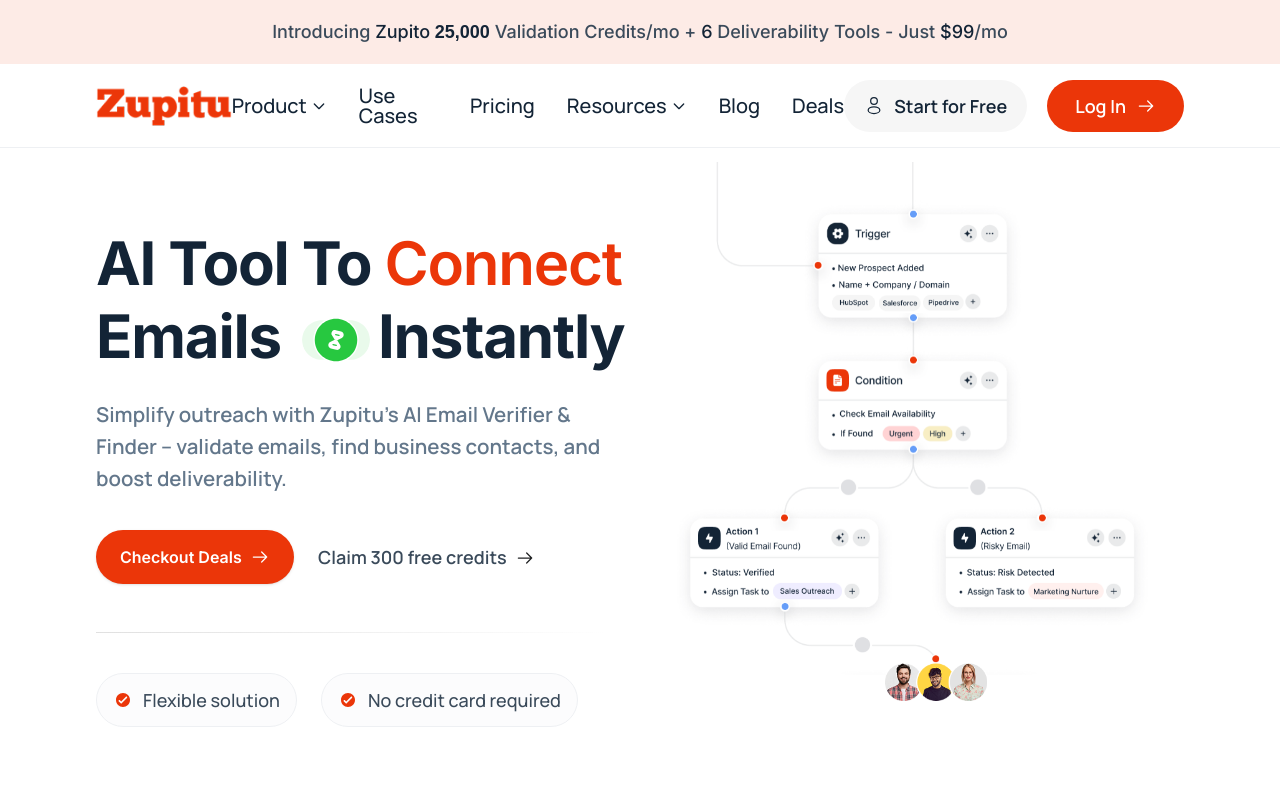
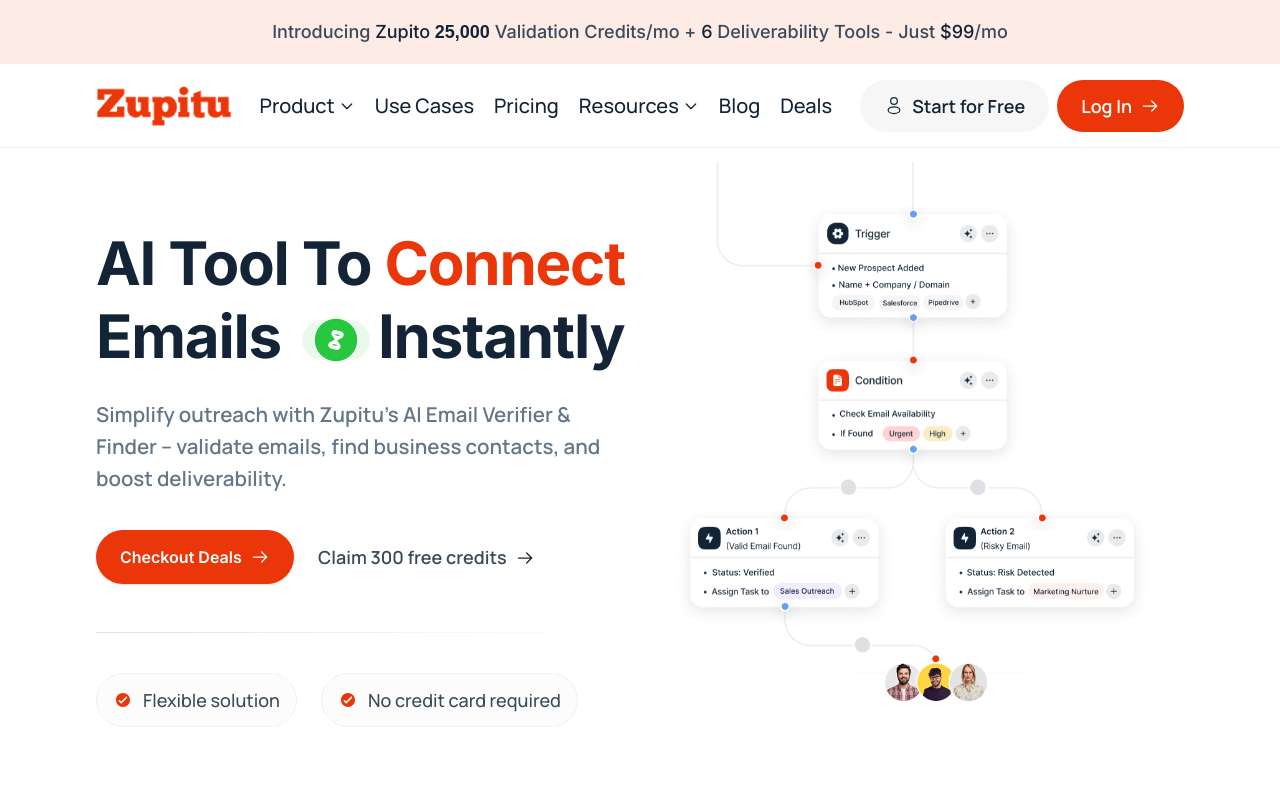
Before and after one commit to itfuturzMaharshi/zupito_website, a React (Vite) app: page / in a window 1280 px wide. Shown: the top 800 px of the page. Built offline with nearby package versions, Linux system fonts and the light colour scheme.

Commit message:
header fix proepr responsive

```diff
--- a/src/components/header/Header.jsx
+++ b/src/components/header/Header.jsx
@@ -53,7 +53,7 @@
           </div>
 
           {/* Desktop Navigation Links */}
-          <nav className="hidden lg:flex items-center gap-6 xl:gap-8 2xl:gap-8 relative">
+          <nav className="hidden lg:flex items-center gap-4 xl:gap-5 2xl:gap-8 relative">
             <div className="relative" ref={dropdownRef}>
               <button
                 onClick={toggleProductDropdown}
@@ -155,15 +155,15 @@
           </nav>
 
           {/* Desktop Action Buttons */}
-          <div className="hidden lg:flex items-center shrink-0 gap-4 md:gap-5">
+          <div className="hidden lg:flex items-center shrink-0 gap-4 md:gap-2">
             {/* Start for Free Button */}
             <button
-              className="flex items-center justify-center transition-colors rounded-[40px] bg-[#F6F6F6] hover:bg-[#EEEEEE]"
+              className="flex px-6 py-4 gap-2 items-center justify-center transition-colors rounded-[40px] bg-[#F6F6F6] hover:bg-[#EEEEEE]"
               style={{
-                minWidth: '160px',
-                height: '52px',
-                padding: '14px 20px',
-                gap: '10px'
+                // minWidth: '160px',
+                // height: '52px',
+                // padding: '14px 20px',
+                // gap: '10px'
               }}
             >
               <img
@@ -181,12 +181,12 @@
 
             {/* Log In Button */}
             <button
-              className="flex items-center justify-center transition-colors rounded-[50px] bg-[#EB3609] hover:bg-[#FF6B35]"
+              className="flex px-6 py-4 gap-2 items-center justify-center transition-colors rounded-[50px] bg-[#EB3609] hover:bg-[#FF6B35]"
               style={{
-                minWidth: '130px',
-                height: '52px',
-                padding: '14px 28px',
-                gap: '10px'
+                // minWidth: '130px',
+                // height: '52px',
+                // padding: '14px 28px',
+                // gap: '10px'
               }}
             >
               <span
--- a/src/components/homePage/HeroSection.jsx
+++ b/src/components/homePage/HeroSection.jsx
@@ -51,7 +51,7 @@
                   <span>AI Tool To </span>
                   <span
                     aria-live="polite"
-                    className={`inline-block text-[#EB3609] font-semibold transition-all duration-300 ease-in-out transform ${
+                    className={`inline-block text-[#EB3609] font-extrabold transition-all duration-300 ease-in-out transform ${
                       isFading ? "opacity-0 translate-y-2" : "opacity-100 translate-y-0"
                     }`}
                   >
```
